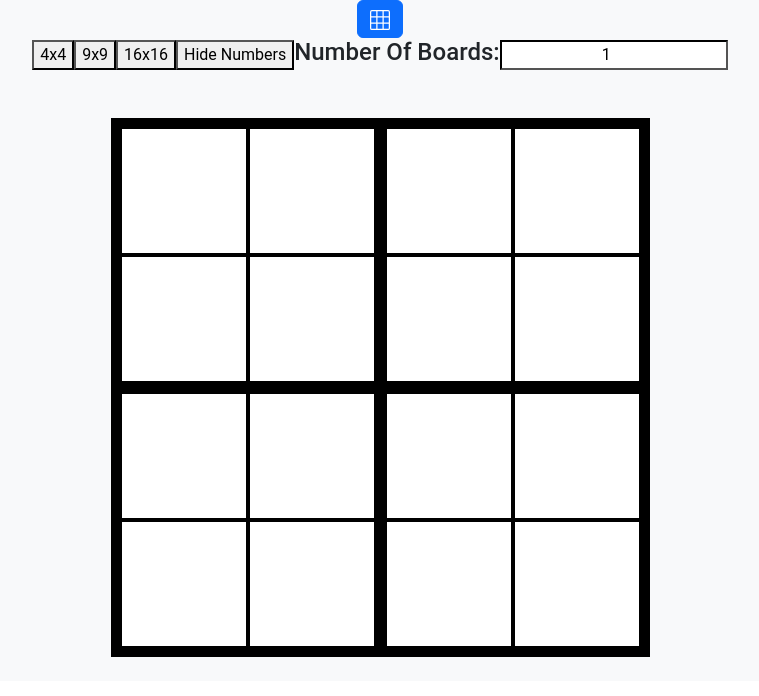
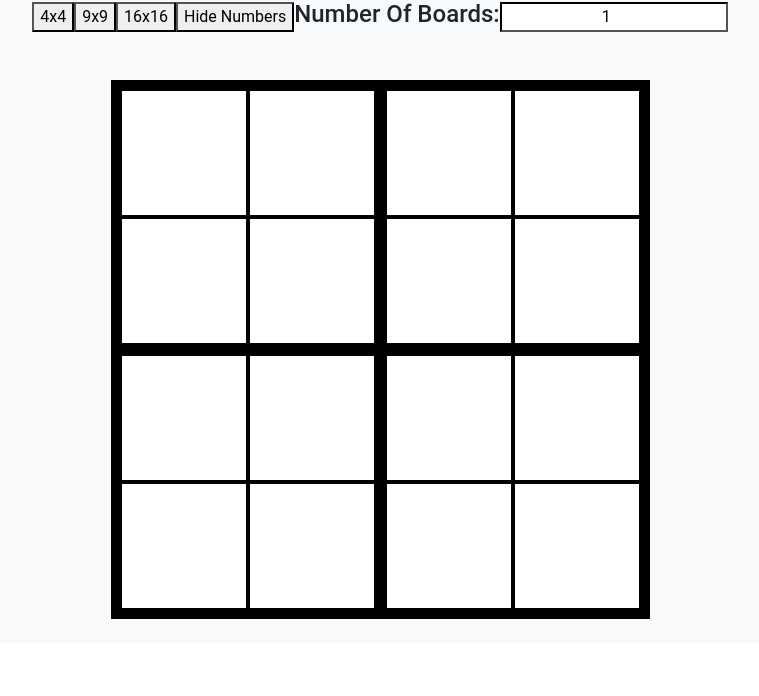
Before and after one commit to lindsaypj/Sudoku-in-the-Clouds, a React (Create React App) app: page / in a window 1280 px wide. Shown: the top 696 px of the page, without its empty margins (260-1019 px from the left). Built offline with nearby package versions, Linux system fonts and the light colour scheme.

Commit message:
Added GameMode toggleability

```diff
--- a/src/App.js
+++ b/src/App.js
@@ -1,8 +1,11 @@
 import React, { useState } from 'react';
 import GameMenu from './components/GameMenu';
 import Testing from './views/Testing';
+import SudokuCasual from './views/SudokuCasual';
+import SudokuHome from './views/SudokuHome';
 
 import './styles/css/App.css';
+
 
 // Define game modes
 const GameModes = {
@@ -13,13 +16,29 @@ const GameModes = {
 }
 
 function App() {
-  // Hooks to manage Game State
-  const [gameMode, setGameMode] = useState(GameModes.Testing);
+  // Hooks to manage App State
+  const [gameMode, setGameMode] = useState(GameModes.Testing);    // Game Mode
+  const [menuVisibility, setMenuVisibility] = useState(false);    // Game Menu visibility
+
+  function renderGameMode(gameMode) {
+    switch(gameMode) {
+      case GameModes.Testing:
+        return <Testing />;
+      case GameModes.Sudoku4x4Casual:
+        return <SudokuCasual size={4} />;
+      case GameModes.Sudoku9x9Casual:
+        return <SudokuCasual size={9} />;
+      case GameModes.Sudoku16x16Casual:
+        return <SudokuCasual size={16} />;
+      default:
+        return <SudokuHome />;
+    }
+  }
 
   return (
     <div className="App bg-light">
       <GameMenu setGameMode={setGameMode} />
-      <Testing />
+      {renderGameMode(gameMode)}
     </div>
   );
 }
--- a/src/components/GameMenu.jsx
+++ b/src/components/GameMenu.jsx
@@ -15,13 +15,6 @@ function GameMenu(props) {
 
     return (
         <>
-        {/* Menu button */}
-        <Button variant="primary" onClick={handleShow}>
-            <svg xmlns="http://www.w3.org/2000/svg" width="20" height="20" fill="currentColor" class="bi bi-grid-3x3" viewBox="0 0 16 16">
-                <path d="M0 1.5A1.5 1.5 0 0 1 1.5 0h13A1.5 1.5 0 0 1 16 1.5v13a1.5 1.5 0 0 1-1.5 1.5h-13A1.5 1.5 0 0 1 0 14.5v-13zM1.5 1a.5.5 0 0 0-.5.5V5h4V1H1.5zM5 6H1v4h4V6zm1 4h4V6H6v4zm-1 1H1v3.5a.5.5 0 0 0 .5.5H5v-4zm1 0v4h4v-4H6zm5 0v4h3.5a.5.5 0 0 0 .5-.5V11h-4zm0-1h4V6h-4v4zm0-5h4V1.5a.5.5 0 0 0-.5-.5H11v4zm-1 0V1H6v4h4z"/>
-            </svg>
-        </Button>
-
         {/* Game Menu Modal */}
         <Modal
             show={show}
@@ -46,9 +39,6 @@ function GameMenu(props) {
             <Button variant="secondary" onClick={handleClose}>
                 Close
             </Button>
-            <Button variant="primary" onClick={handleClose}>
-                Save Changes
-            </Button>
             </Modal.Footer>
         </Modal>
         </>
```
